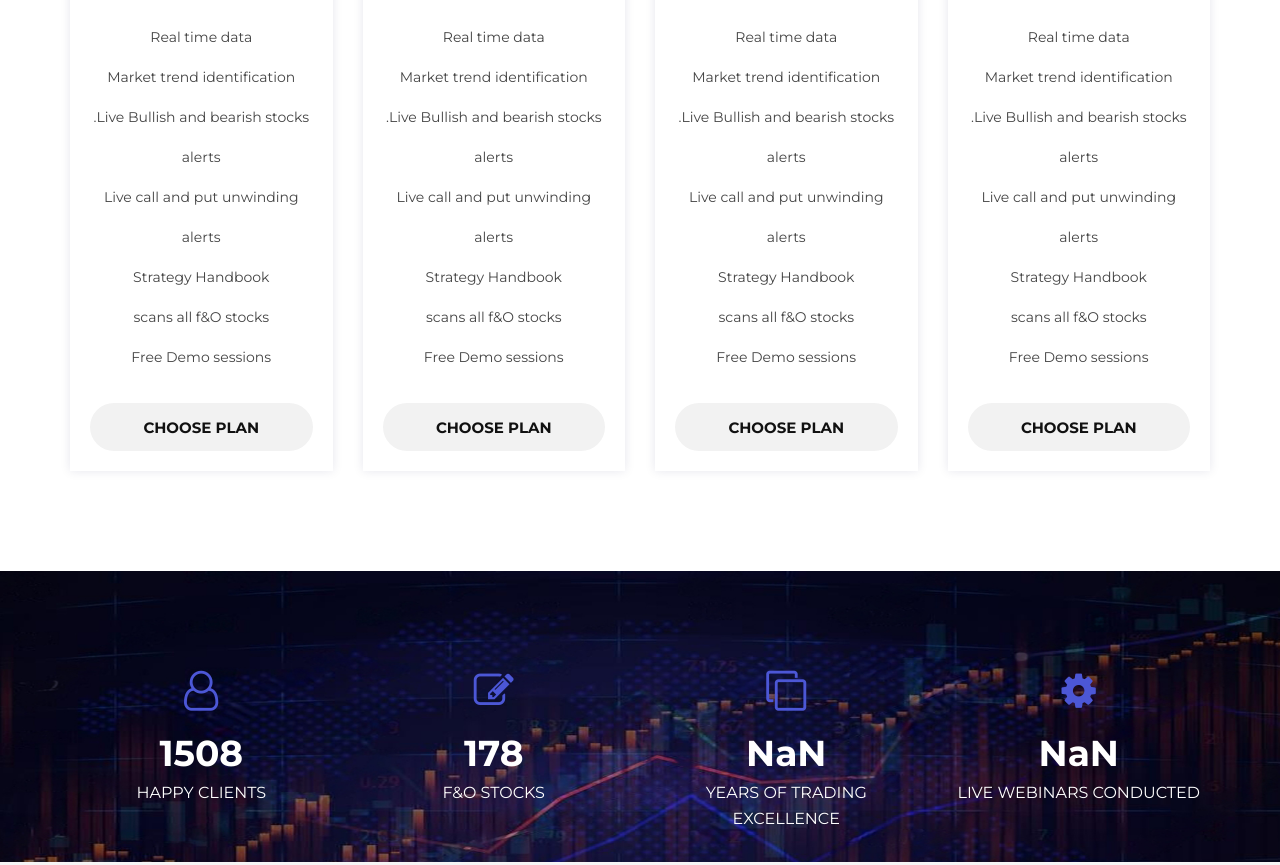
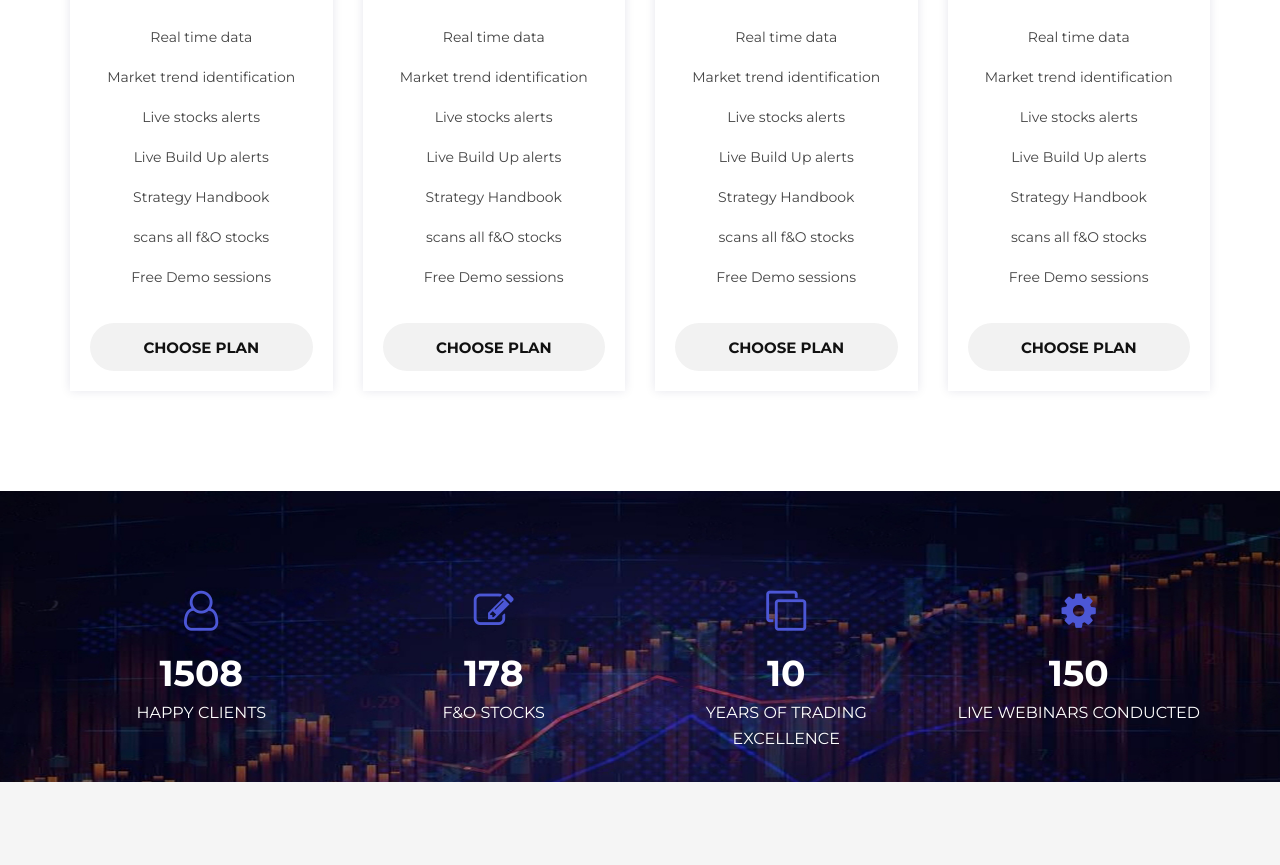
Before and after one commit to rajsachit/gamecr, a plain HTML site: page index.html in a window 1280 px wide. Shown: the part 1305-2170 px from the top of the page. Drawn offline with Linux system fonts and the light colour scheme.

Commit message:
Update index.html

```diff
--- a/index.html
+++ b/index.html
@@ -181,8 +181,8 @@
                         <ul>
                             <li>Real time data</li>
                             <li>Market trend identification</li>
-                            <li>.Live Bullish and bearish stocks alerts</li>
-                            <li>Live call and put unwinding alerts</li>
+                            <li>Live stocks alerts</li>
+                            <li>Live Build Up alerts</li>
                             <li>Strategy Handbook</li>
                             <li>scans all f&O stocks</li>
                             <li>Free Demo sessions</li>
@@ -197,8 +197,8 @@
                         <ul>
                             <li>Real time data</li>
                             <li>Market trend identification</li>
-                            <li>.Live Bullish and bearish stocks alerts</li>
-                            <li>Live call and put unwinding alerts</li>
+                            <li>Live stocks alerts</li>
+                            <li>Live Build Up alerts</li>
                             <li>Strategy Handbook</li>
                             <li>scans all f&O stocks</li>
                             <li>Free Demo sessions</li>
@@ -213,8 +213,8 @@
                         <ul>
                             <li>Real time data</li>
                             <li>Market trend identification</li>
-                            <li>.Live Bullish and bearish stocks alerts</li>
-                            <li>Live call and put unwinding alerts</li>
+                            <li>Live stocks alerts</li>
+                            <li>Live Build Up alerts</li>
                             <li>Strategy Handbook</li>
                             <li>scans all f&O stocks</li>
                             <li>Free Demo sessions</li>
@@ -229,8 +229,8 @@
                         <ul>
                             <li>Real time data</li>
                             <li>Market trend identification</li>
-                            <li>.Live Bullish and bearish stocks alerts</li>
-                            <li>Live call and put unwinding alerts</li>
+                            <li>Live stocks alerts</li>
+                            <li>Live Build Up  alerts</li>
                             <li>Strategy Handbook</li>
                             <li>scans all f&O stocks</li>
                             <li>Free Demo sessions</li>
@@ -267,14 +267,14 @@
                 <div class="col-lg-3 col-md-3 col-sm-6">
                     <div class="achievement__item">
                         <span class="fa fa-clone"></span>
-                        <h2 class="achieve-counter">10+</h2>
+                        <h2 class="achieve-counter">10</h2>
                         <p>Years of trading excellence</p>
                     </div>
                 </div>
                 <div class="col-lg-3 col-md-3 col-sm-6">
                     <div class="achievement__item">
                         <span class="fa fa-cog"></span>
-                        <h2 class="achieve-counter">150+</h2>
+                        <h2 class="achieve-counter">150</h2>
                         <p>Live Webinars conducted</p>
                     </div>
                 </div>
```
